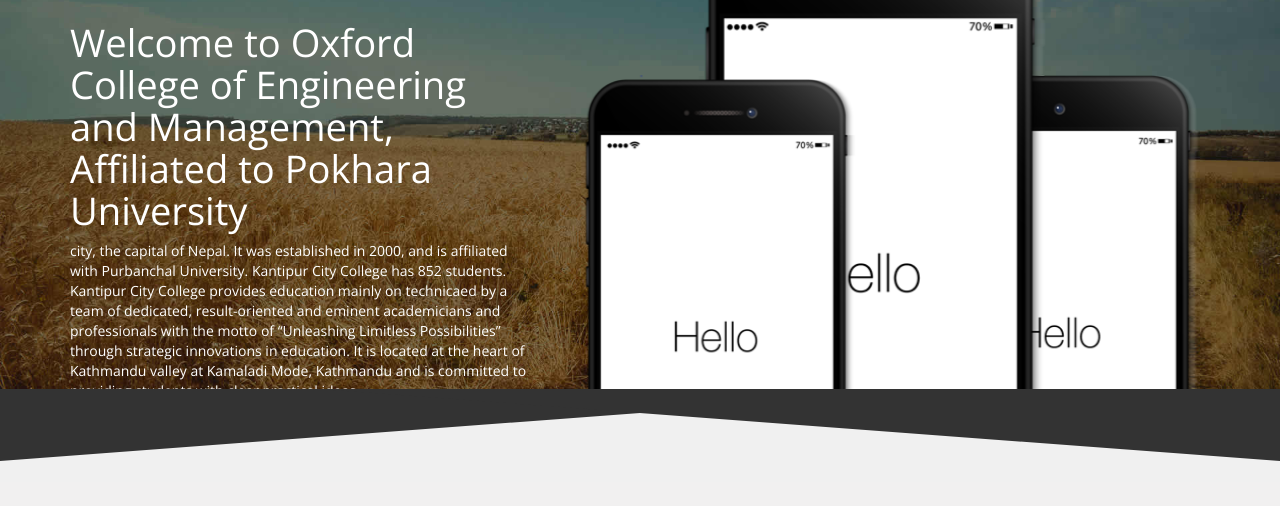
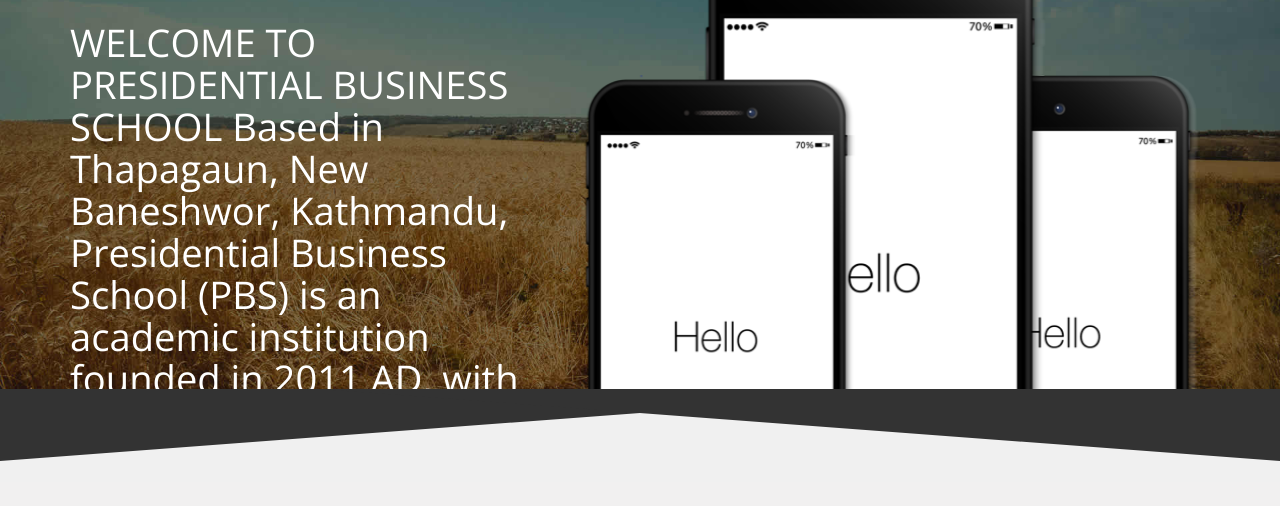
Before and after one commit to poudeldipak/boston, a plain HTML site: page index.html in a window 1280 px wide. Shown: the part 281-787 px from the top of the page. Drawn offline with nearby package versions, Linux system fonts and the light colour scheme.

Commit message:
Update index.html

```diff
--- a/index.html
+++ b/index.html
@@ -93,8 +93,9 @@
                     <h2 class="wow bounceIn animated" data-wow-delay=".40s"“Chutki mai huncha Kamaal” Campaign
 CellPay brings yet another exciting offer, where customers can link their Mega bank account in CellPay and get instant wallet balance of Rs.101/h2>
                     <h3 class="wow bounceIn animated" data-wow-delay=".50s">Welcome to all today 5/4/2023 abc</h3>
-                    <p class="wow bounceIn animated" data-wow-delay=".60s"><h1>Welcome to Oxford College of Engineering and Management, Affiliated to Pokhara University</h1> city, the capital of Nepal. It was established in 2000, and is affiliated with Purbanchal University. Kantipur City College has 852 students. Kantipur City College provides education mainly on technica</h1>ed by a team of dedicated, result-oriented and eminent academicians and professionals with the motto of “Unleashing Limitless Possibilities” through strategic innovations in education. It is located at the heart of Kathmandu valley at Kamaladi Mode, Kathmandu and is committed to providing students with clear practical ideas.</p>
-                    <p>
+                    <p class="wow bounceIn animated" data-wow-delay=".60s"><h1>WELCOME TO
+PRESIDENTIAL BUSINESS SCHOOL
+Based in Thapagaun, New Baneshwor, Kathmandu, Presidential Business School (PBS) is an academic institution founded in 2011 AD, with the objective of establishing itself as a model center for quality education in Nepal. PBS is affiliated to Westcliff University, USA. Westcliff University is accredited by the WASC Senior College and University Commission (WSCUC), a regional accreditation body recognized by the U.S. Department of Education (ED), the Council on Higher Education Accreditation (CHEA), a private nonprofit national organization that coordinates accreditation activity in the United States</h1>
                         <div class="btn btn-primary btn-lg btn-ornge wow bounceIn animated" data-wow-delay="1s"><i class="hbtn"></i> <span>Free Download</span> <i class="fa fa-cloud-download"></i>
                         </div>
                     </p>
```
